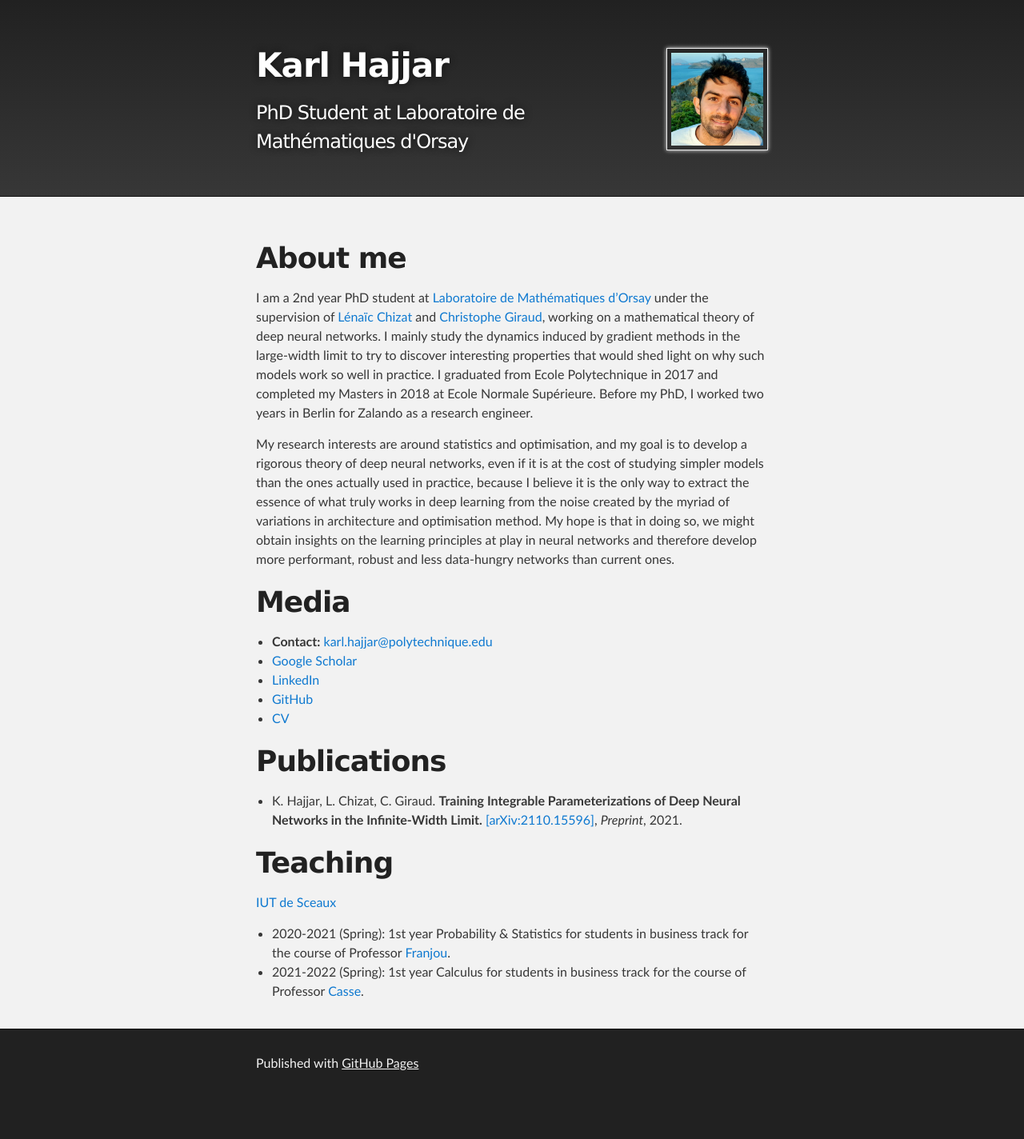
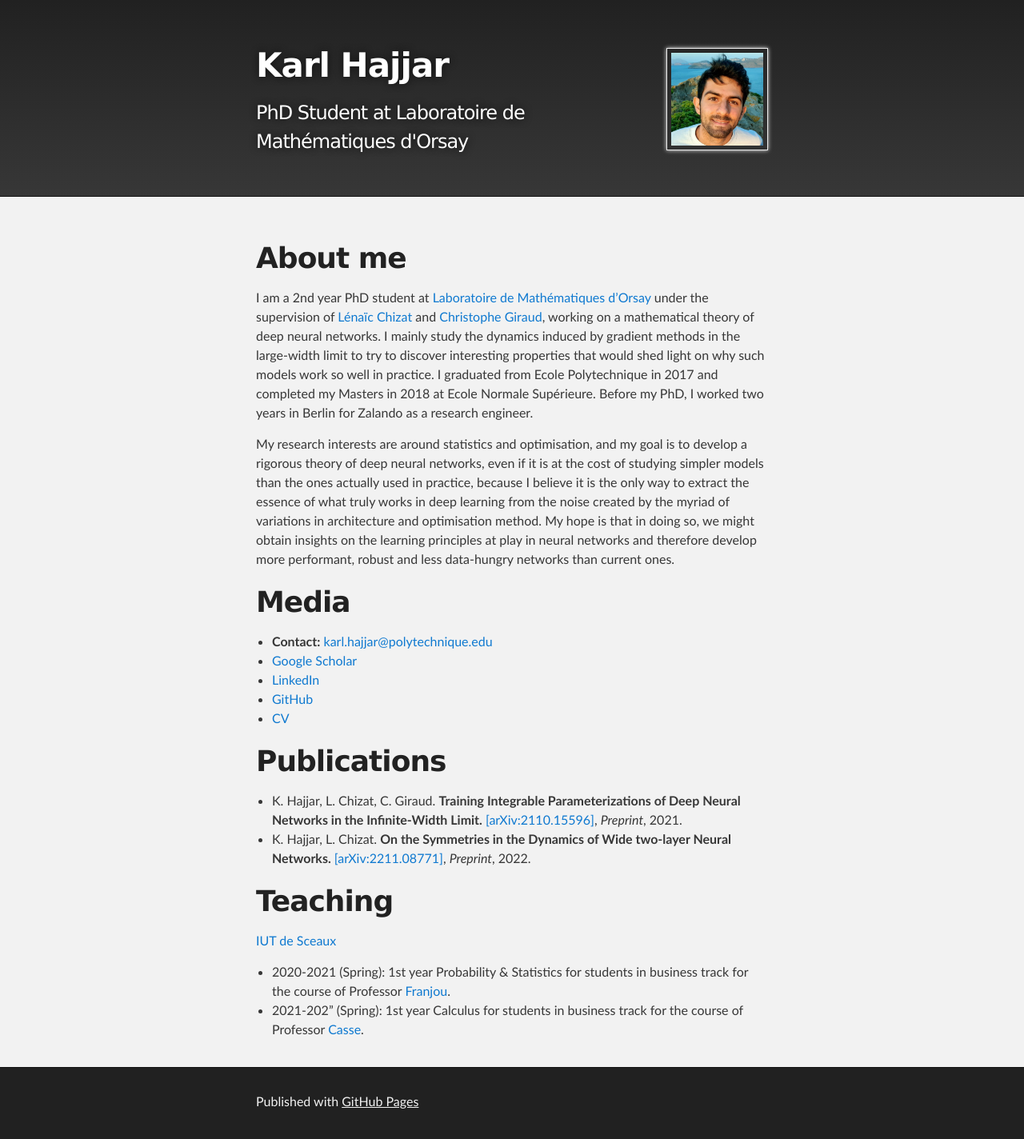
Before and after one commit to karl-hajjar/karl-hajjar.github.io, a Jekyll site: the page built from index.md, in a window 1280 px wide. Shown: the whole page at 80% size. Built offline with Jekyll 4.4.1, drawn with Linux system fonts in a browser that asks for light colours; our own code applies the rules of GitHub Pages for plain Markdown files; before the commit the page ends 1376 px from its top, so only the background shows below that.

Commit message:
Added second paper

```diff
--- a/index.md
+++ b/index.md
@@ -23,10 +23,12 @@ at play in neural networks and therefore develop more performant, robust and les
 # Publications
 - K. Hajjar, L. Chizat, C. Giraud. **Training Integrable Parameterizations of Deep Neural Networks in the Infinite-Width
 Limit.** [[arXiv:2110.15596]](https://arxiv.org/abs/2110.15596#), *Preprint*, 2021.
+- K. Hajjar, L. Chizat. **On the Symmetries in the Dynamics of Wide two-layer Neural
+Networks.** [[arXiv:2211.08771]](https://arxiv.org/abs/2211.08771#), *Preprint*, 2022.
 
 # Teaching
 
 [IUT de Sceaux](https://www.iut-sceaux.universite-paris-saclay.fr/formations/formation-initiale/gestion-des-entreprises-et-des-administrations)
 
 - 2020-2021 (Spring): 1st year Probability & Statistics for students in business track for the course of Professor [Franjou](https://www.linkedin.com/in/denis-franjou-85a6a7b1/?originalSubdomain=fr).
-- 2021-2022 (Spring): 1st year Calculus for students in business track for the course of Professor [Casse](https://sites.google.com/view/jcasse/enseignement/s2?authuser=0).
+- 2021-202" (Spring): 1st year Calculus for students in business track for the course of Professor [Casse](https://sites.google.com/view/jcasse/enseignement/s2?authuser=0).
```
